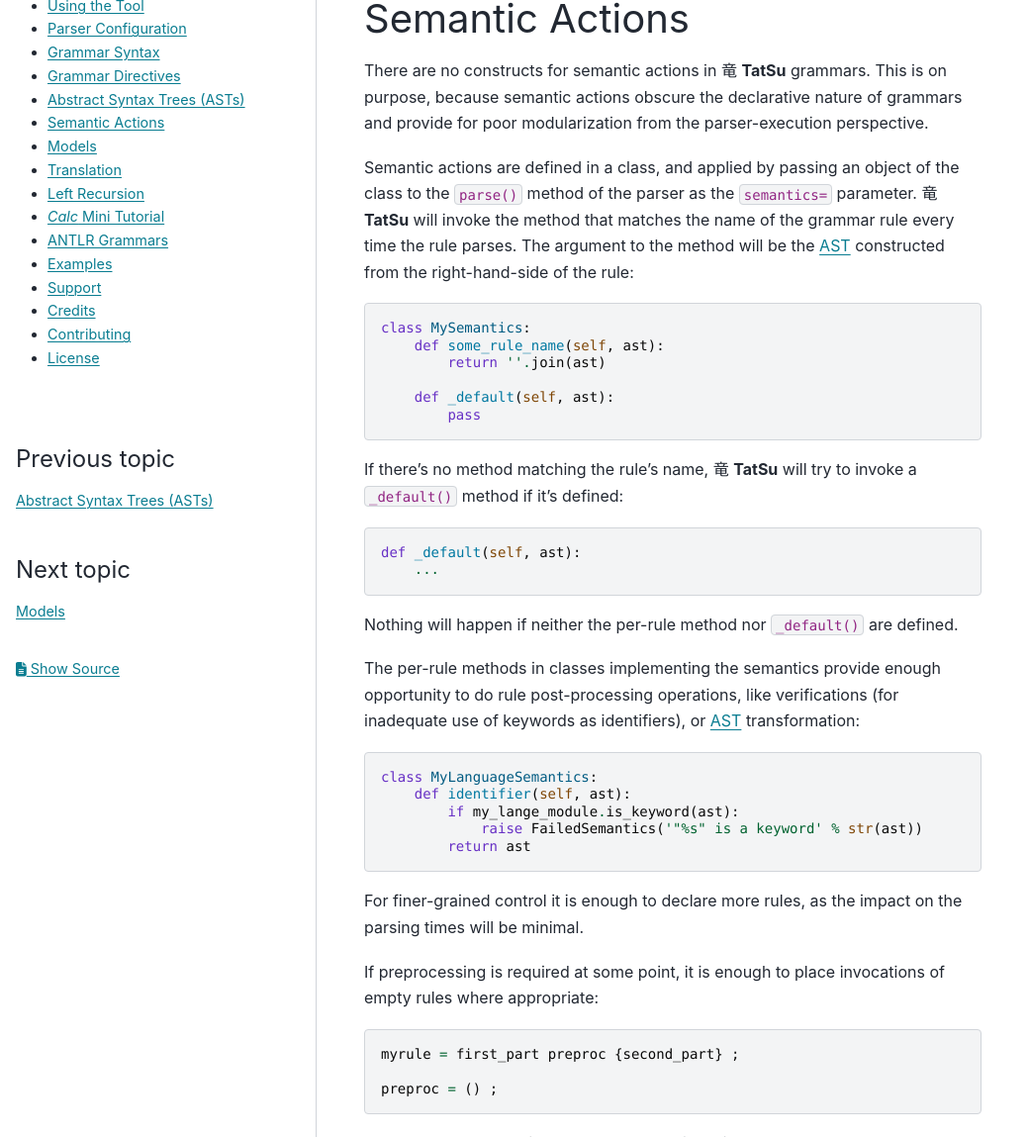
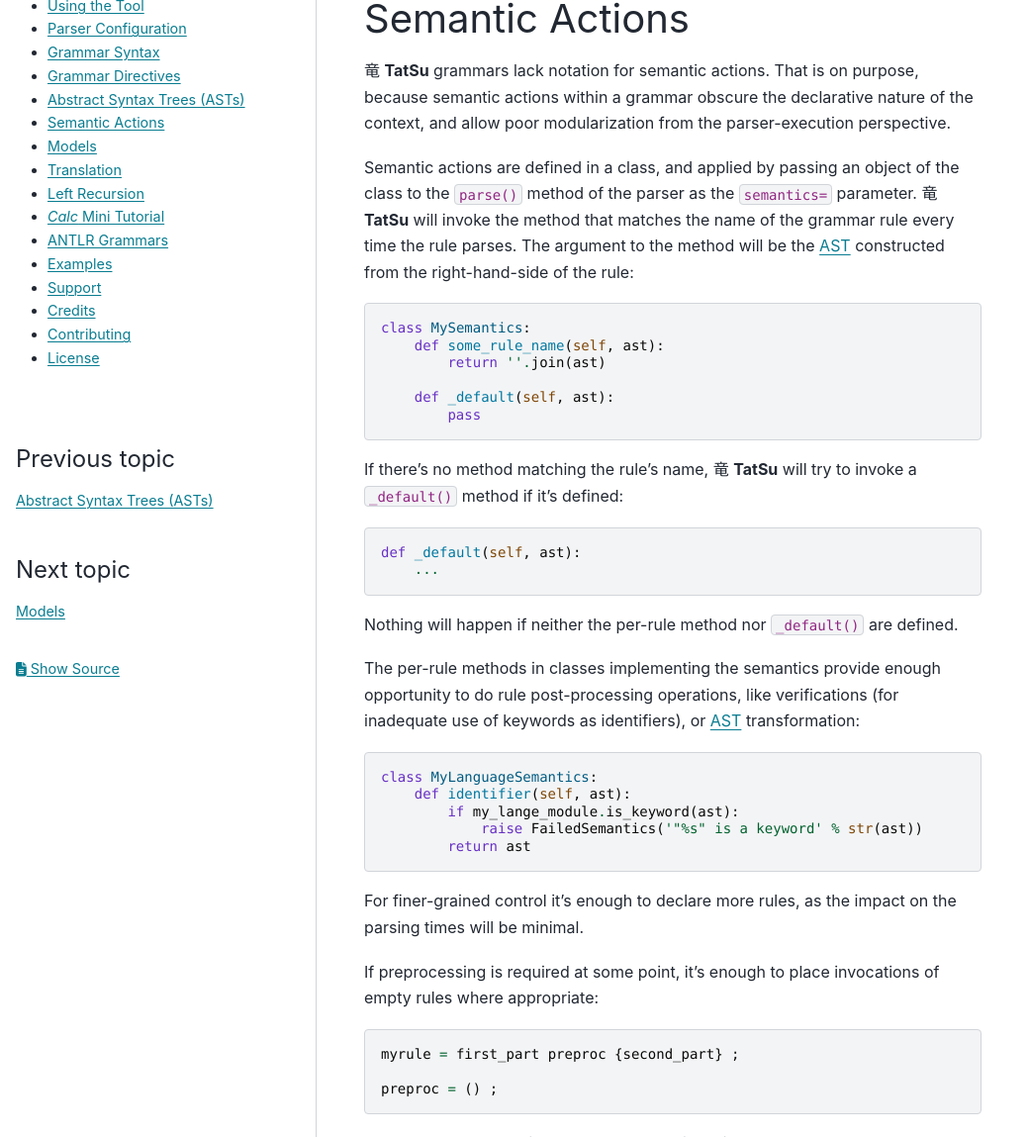
Before and after one commit to neogeny/TatSu, a Sphinx documentation site: the page built from docs/semantics.rst, in a window 1280 px wide and 1400 px high, cut to the strip 251-1400 px from the top of the window. Shown: the whole strip at 99% size, without its empty margins (0-1039 px from the left). Built offline with Sphinx 7.4.7 and the PyData theme 0.15.4, drawn with Linux system fonts in a browser that asks for light colours; pages that are not in the unit, such as notebooks, are missing from menus; the version number is read from the project's files by our own code.

```diff
--- a/docs/accept.txt
+++ b/docs/accept.txt
@@ -12,6 +12,7 @@ equivalent
 lookahead
 [Mm]emoization
 memoized
+[Mm]odularization
 mixin
 packrat
 parser's
--- a/docs/semantics.rst
+++ b/docs/semantics.rst
@@ -6,10 +6,10 @@
 Semantic Actions
 ----------------
 
-There are no constructs for semantic actions in |TatSu| grammars. This
-is on purpose, because semantic actions obscure the declarative nature
-of grammars and provide for poor modularization from the
-parser-execution perspective.
+|TatSu| grammars lack notation for semantic actions. That is on purpose,
+because semantic actions within a grammar obscure the declarative nature
+of the context, and allow poor modularization from the parser-execution
+perspective.
 
 Semantic actions are defined in a class, and applied by passing an
 object of the class to the ``parse()`` method of the parser as the
@@ -51,10 +51,10 @@ transformation:
                 raise FailedSemantics('"%s" is a keyword' % str(ast))
             return ast
 
-For finer-grained control it is enough to declare more rules, as the
+For finer-grained control it's enough to declare more rules, as the
 impact on the parsing times will be minimal.
 
-If preprocessing is required at some point, it is enough to place
+If preprocessing is required at some point, it's enough to place
 invocations of empty rules where appropriate:
 
 .. code:: python
```
